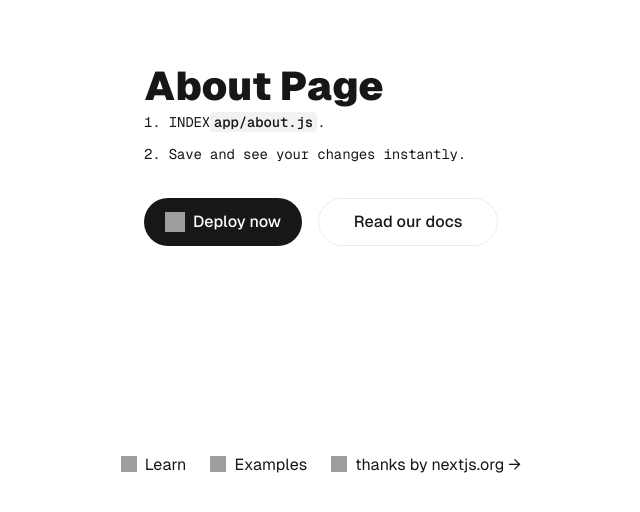
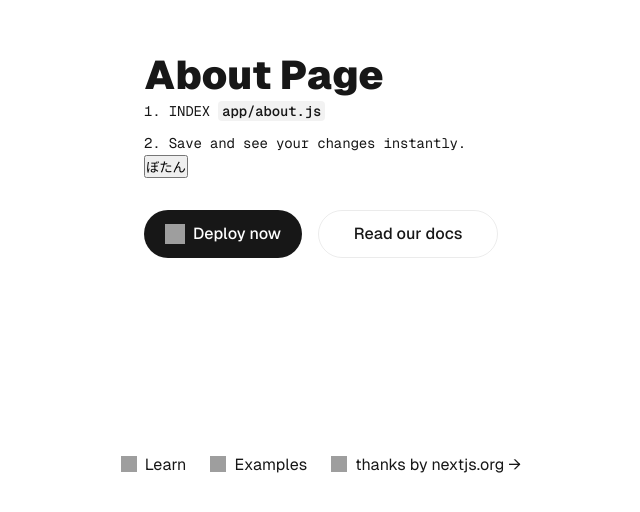
Before and after one commit to tomoaoihana/study-react, a Next.js app: page /about in a window 1280 px wide. Shown: the part 246-758 px from the top of the page, without its empty margins (319-959 px from the left). Built offline with nearby package versions, Linux system fonts and the light colour scheme; grey boxes are pictures that could not be loaded.

Commit message:
♻️ メイン部分のコンポーネント化

```diff
--- a/app/about/page.js
+++ b/app/about/page.js
@@ -1,21 +1,14 @@
-import Image from "next/image";
+"use client";
+
 import styles from "../page.module.css";
 import { Footer } from "@/components/footer";
-import { Links } from "@/components/Links";
-import { Headline } from "@/components/Headline";
 
-export const metadata = {
-  title: "ABOUT 講座",
-  description: "Generated by create next app",
-};
+import { Main } from "@/components/Main";
 
 export default function Home() {
   return (
     <div className={styles.page}>
-      <main className={styles.main}>
-        <Headline page="about" />
-        <Links />
-      </main>
+      <Main page="about" />
       <Footer />
     </div>
   );
--- a/components/Headline.js
+++ b/components/Headline.js
@@ -7,19 +7,16 @@ export function Headline(props) {
   //プロパティを使うことで、コンポーネントを再利用できる
   //プロパティは、コンポーネントの引数として渡す
   //プロパティは、コンポーネント内でpropsという名前で参照できる
-
-  console.log(props.title);
-
   return (
     <div>
       <h1 className={styles.heading}>{props.page} page</h1>
+
       <ol>
-        <li>
-          INDEX
-          <code>app/{props.page}.js</code>.
-        </li>
+        <li>INDEX {props.children}</li>
         <li>Save and see your changes instantly.</li>
       </ol>
+
+      <button onClick={props.onClick}>ぼたん</button>
     </div>
   );
 }
--- /dev/null
+++ b/components/Main.js
@@ -0,0 +1,15 @@
+import styles from "../style/page.module.css";
+import { Links } from "@/components/Links";
+import { Headline } from "@/components/Headline";
+
+export function Main(props) {
+  return (
+    <main className={styles.main}>
+      <Headline page={props.page}>
+        <code>app/{props.page}.js</code>
+      </Headline>
+
+      <Links />
+    </main>
+  );
+}
```
Also changed, not shown: app/page.js (+2 -6 lines).
